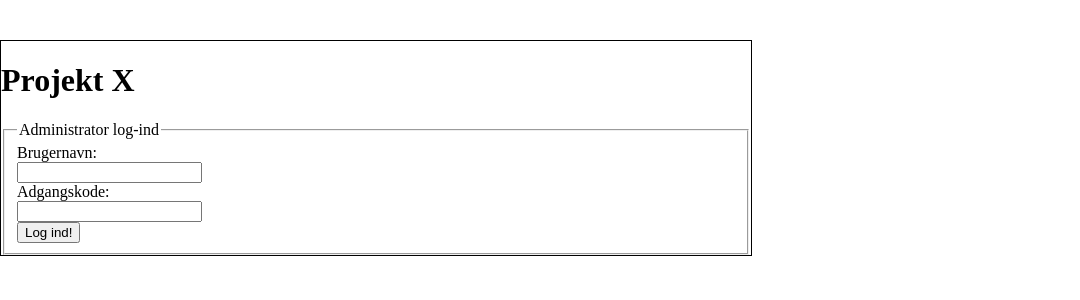
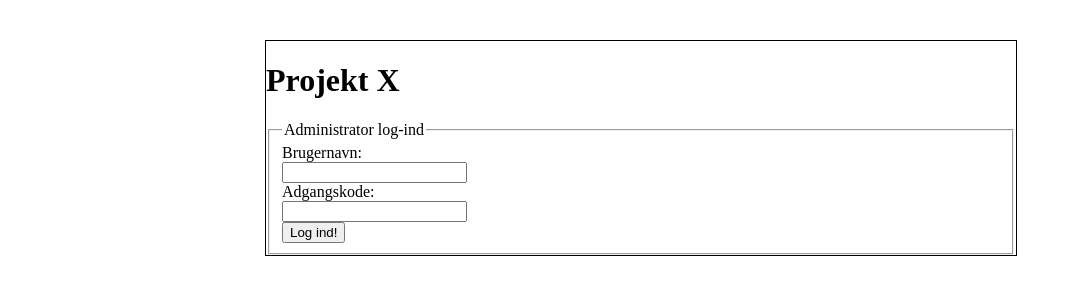
Before and after one commit to bjornua/fprojekt2010, a Python web app: template fprojekt/templates/pages/admin_login.mako in a window 1280 px wide. Shown: the top 300 px of the page, without its empty margins (0-1080 px from the left). Run offline with Jinja, Linux system fonts and the light colour scheme; the template is opened without the code that fills it, so the values that code supplies are empty.

Commit message:
Centered layout

```diff
--- a/fprojekt/static/css/subpage/screen.css
+++ b/fprojekt/static/css/subpage/screen.css
@@ -5,10 +5,11 @@ html
 
 body {
     width:750px;
-    margin:40px auto 20px auto;
+    margin:40px auto 20px -375px;
     border:1px solid #000;
     float:left;
-
+    position:relative;
+    left:50%;
 }
 
 #editor_area {
```
